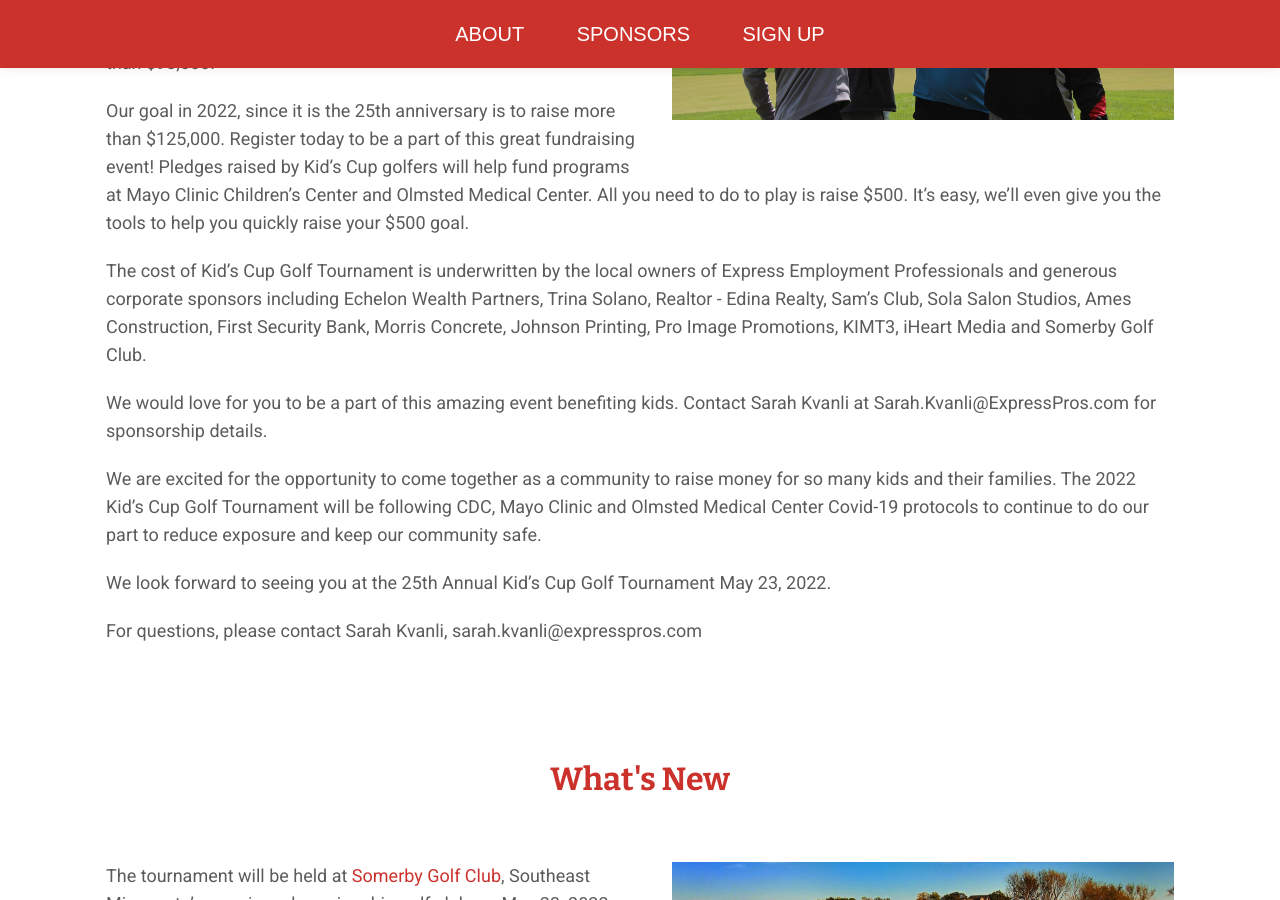
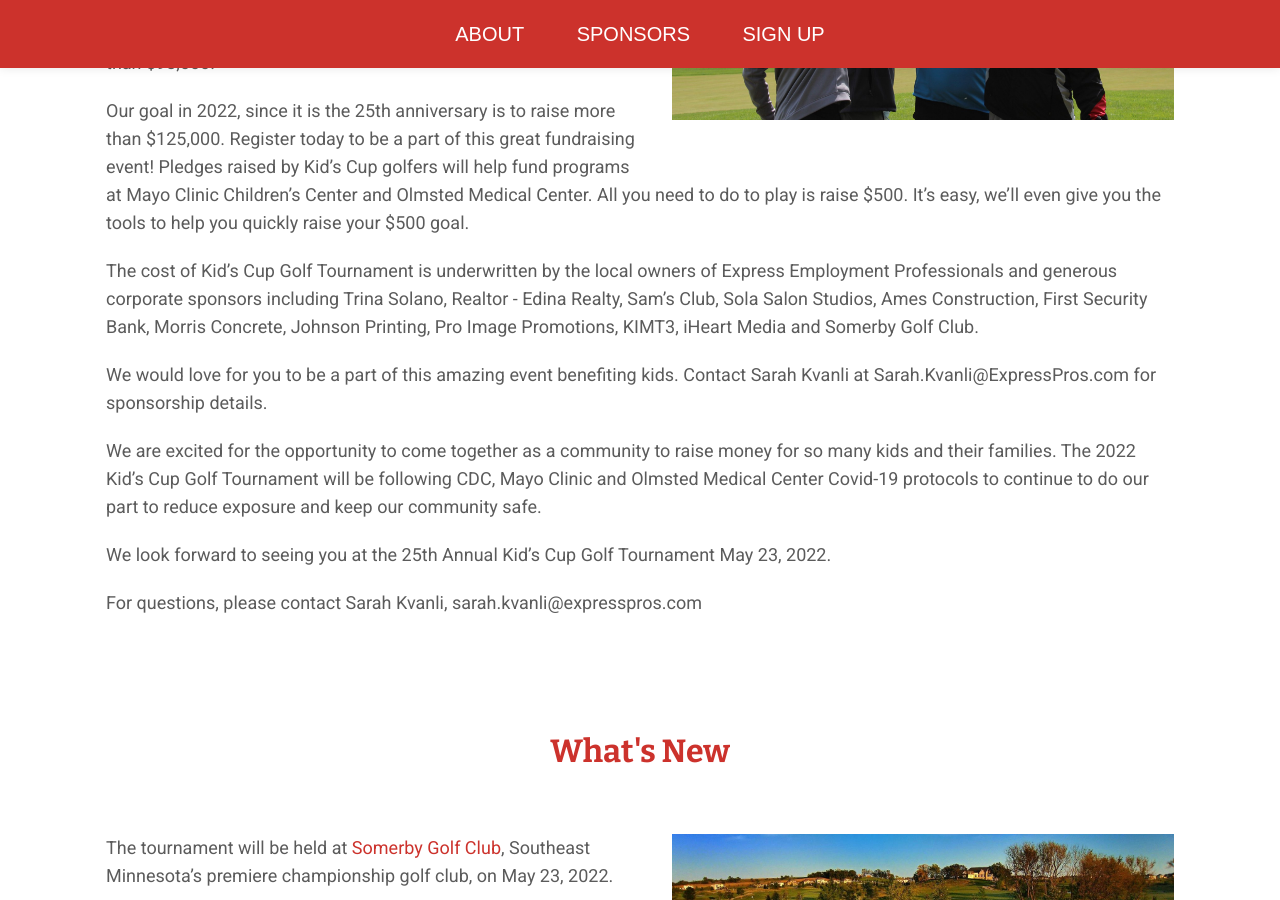
Before and after one commit to kidscuprochester/kidscuprochester.github.io, a Jekyll site: the page built from index.md, in a window 1280 px wide and 900 px high, scrolled down 1637 px. Built offline with Jekyll 4.4.1, drawn with Linux system fonts in a browser that asks for light colours; nearby versions of some CDN libraries.

Commit message:
Updated Config

```diff
--- a/_config.yml
+++ b/_config.yml
@@ -50,17 +50,16 @@ who_we_are:
     $500.  It's easy, we'll even give you the tools to help you quickly raise your
     $500 goal. \n\nThe cost of Kid’s Cup Golf Tournament is underwritten by the local
     owners of Express Employment Professionals and generous corporate sponsors including
-    Echelon Wealth Partners, Trina Solano, Realtor - Edina Realty, Sam’s Club, Sola
-    Salon Studios, Ames Construction, First Security Bank, Morris Concrete, Johnson
-    Printing, Pro Image Promotions, KIMT3, iHeart Media and Somerby Golf Club.\n\nWe
-    would love for you to be a part of this amazing event benefiting kids.  Contact
-    Sarah Kvanli at Sarah.Kvanli@ExpressPros.com for sponsorship details. \n \n\nWe
-    are excited for the opportunity to come together as a community to raise money
-    for so many kids and their families.  The 2022 Kid’s Cup Golf Tournament will
-    be following CDC, Mayo Clinic and Olmsted Medical Center Covid-19 protocols to
-    continue to do our part to reduce exposure and keep our community safe.\n\nWe
-    look forward to seeing you at the 25th Annual Kid’s Cup Golf Tournament May 23,
-    2022.\n\nFor questions, please contact Sarah Kvanli, sarah.kvanli@expresspros.com"
+    Trina Solano, Realtor - Edina Realty, Sam’s Club, Sola Salon Studios, Ames Construction,
+    First Security Bank, Morris Concrete, Johnson Printing, Pro Image Promotions,
+    KIMT3, iHeart Media and Somerby Golf Club.\n\nWe would love for you to be a part
+    of this amazing event benefiting kids.  Contact Sarah Kvanli at Sarah.Kvanli@ExpressPros.com
+    for sponsorship details. \n \n\nWe are excited for the opportunity to come together
+    as a community to raise money for so many kids and their families.  The 2022 Kid’s
+    Cup Golf Tournament will be following CDC, Mayo Clinic and Olmsted Medical Center
+    Covid-19 protocols to continue to do our part to reduce exposure and keep our
+    community safe.\n\nWe look forward to seeing you at the 25th Annual Kid’s Cup
+    Golf Tournament May 23, 2022.\n\nFor questions, please contact Sarah Kvanli, sarah.kvanli@expresspros.com"
   image: "/uploads/Team%20High%20Five-54a5d6.jpg"
 whats_new:
   text: "The tournament will be held at [Somerby Golf Club](http://www.somerby.com),
@@ -88,9 +87,6 @@ presenting_sponsors:
 - image: "/uploads/express_logo.png"
   name: Express Employment Professionals
   link: https://www.expresspros.com/
-- image: "/uploads/EWP_Cobrand-f4e522.png"
-  name: Echelon Wealth Partners
-  link: https://www.ameripriseadvisors.com/team/echelon-wealth-partners
 corporate_sponsors:
 - image: "/uploads/somerby_logo.jpg"
   name: Somerby Golf Club
```
